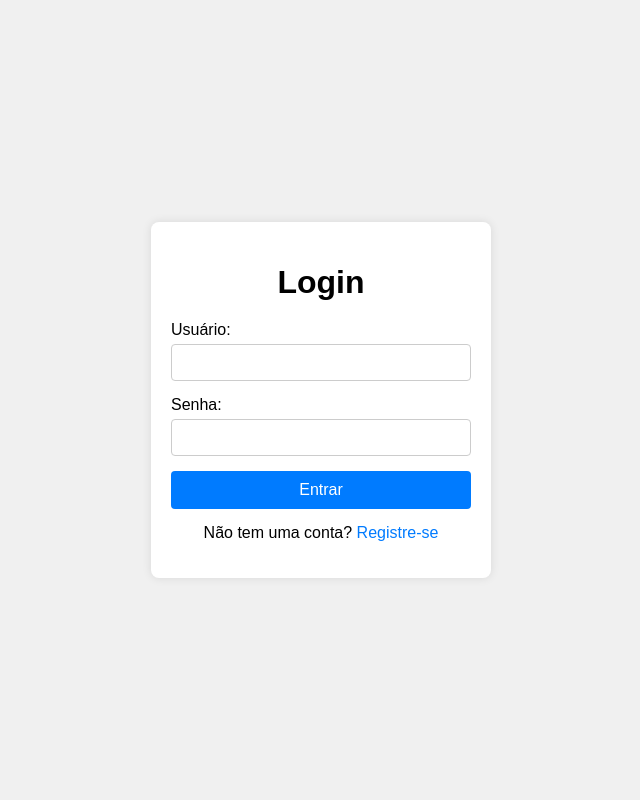
After one commit to rogerpcto/DevWebAvancado-UFF, a Django app: page /login in a window 1280 px wide. The commit adds this page. Shown: the whole page, without its empty margins (319-959 px from the left). Run offline with Django 5.2, Linux system fonts and the light colour scheme.

Commit message:
cria login e cadastro

```diff
--- /dev/null
+++ b/Midia/static/css/login.css
@@ -0,0 +1,69 @@
+body {
+  font-family: Arial, sans-serif;
+  background-color: #f0f0f0;
+  display: flex;
+  justify-content: center;
+  align-items: center;
+  height: 100vh;
+  margin: 0;
+}
+
+.login-container {
+  background-color: #fff;
+  padding: 20px;
+  border-radius: 8px;
+  box-shadow: 0 0 10px rgba(0, 0, 0, 0.1);
+  width: 300px;
+  text-align: center;
+}
+
+h1 {
+  margin-bottom: 20px;
+}
+
+.form-group {
+  margin-bottom: 15px;
+  text-align: left;
+}
+
+label {
+  display: block;
+  margin-bottom: 5px;
+}
+
+input[type="text"],
+input[type="password"] {
+  width: 100%;
+  padding: 10px;
+  border: 1px solid #ccc;
+  border-radius: 4px;
+  box-sizing: border-box;
+}
+
+button {
+  width: 100%;
+  padding: 10px;
+  background-color: #007bff;
+  border: none;
+  border-radius: 4px;
+  color: #fff;
+  font-size: 16px;
+  cursor: pointer;
+}
+
+button:hover {
+  background-color: #0056b3;
+}
+
+p {
+  margin-top: 15px;
+}
+
+a {
+  color: #007bff;
+  text-decoration: none;
+}
+
+a:hover {
+  text-decoration: underline;
+}
--- /dev/null
+++ b/Midia/templates/login.html
@@ -0,0 +1,31 @@
+<!DOCTYPE html>
+{% load static %}
+<html lang="pt-BR">
+  <head>
+    <meta charset="UTF-8" />
+    <meta name="viewport" content="width=device-width, initial-scale=1.0" />
+    <link rel="stylesheet" href="{% static '/css/login.css' %}" />
+    <title>Login</title>
+  </head>
+  <body>
+    <div class="login-container">
+      <h1>Login</h1>
+      <form method="post" action="{% url 'Midia:login' %}">
+        {% csrf_token %}
+        <div class="form-group">
+          <label for="username">Usuário:</label>
+          <input type="text" id="username" name="username" required />
+        </div>
+        <div class="form-group">
+          <label for="password">Senha:</label>
+          <input type="password" id="senha" name="senha" required />
+        </div>
+        <button type="submit">Entrar</button>
+      </form>
+      <p>
+        Não tem uma conta?
+        <a href="{% url 'Midia:criar_conta' %}">Registre-se</a>
+      </p>
+    </div>
+  </body>
+</html>
--- a/Midia/urls.py
+++ b/Midia/urls.py
@@ -9,4 +9,7 @@ urlpatterns = [
     path("buscar_serie", views.buscar_serie, name="buscar_serie"),
     path("buscar_midia", views.buscar_midia, name="buscar_midia"),
     path("salvar_midia", views.salvar_midia, name="salvar_midia"),
+    path("login", views.login, name="login"),
+    path("criar_conta", views.criar_conta, name="criar_conta"),
+
 ]
--- a/Midia/views.py
+++ b/Midia/views.py
@@ -34,18 +34,19 @@ def login(request):
         senha = dados.get("senha")
 
         try:
-            usuario = User.objects.get(email=email)
+            usuario = Usuario.objects.get(email=email)
         except Exception as erro:
+            print(erro)
             usuario = None
             messages.add_message(request, constants.ERROR, "Email inválido!")
-            return redirect("/")
+            return redirect("/login")
 
         usuario_autenticado = auth.authenticate(
             request, username=usuario.username, password=senha
         )
         if usuario_autenticado:
             auth.login(request, usuario_autenticado)
-            return redirect("/agenda")
+            return redirect("/buscar_filme")
         else:
             messages.add_message(request, constants.ERROR, "Senha inválida!")
             return redirect("/")
@@ -63,8 +64,8 @@ def criar_conta(request):
         senha = dados.get("senha")
 
         if (
-            User.objects.filter(email=email).exists()
-            or User.objects.filter(username=email).exists()
+            Usuario.objects.filter(email=email).exists()
+            or Usuario.objects.filter(username=email).exists()
         ):
             messages.add_message(
                 request, constants.WARNING, "Já existe um usuário com esse email"
@@ -72,10 +73,10 @@ def criar_conta(request):
 
         else:
             try:
-                User.objects.create_user(
+                Usuario.objects.create_user(
                     username=email,
                     first_name=nome,
-                    perfil=PERFIS.USUARIO,
+                    perfil="USUARIO",
                     email=email,
                     password=senha,
                 )
@@ -88,9 +89,8 @@ def criar_conta(request):
                 messages.add_message(
                     request, constants.ERROR, "Não foi possível criar conta"
                 )
-                # return redirect("/")
 
-        return redirect("/")
+        return redirect("/login")
 
 
 def buscar_filme(request):
```
Also changed, not shown: Midia/static/css/criar_conta.css (added, +70 -0 lines), Midia/templates/buscar_filme.html (+8 -6 lines), Midia/templates/criar_conta.html (added, +35 -0 lines).
